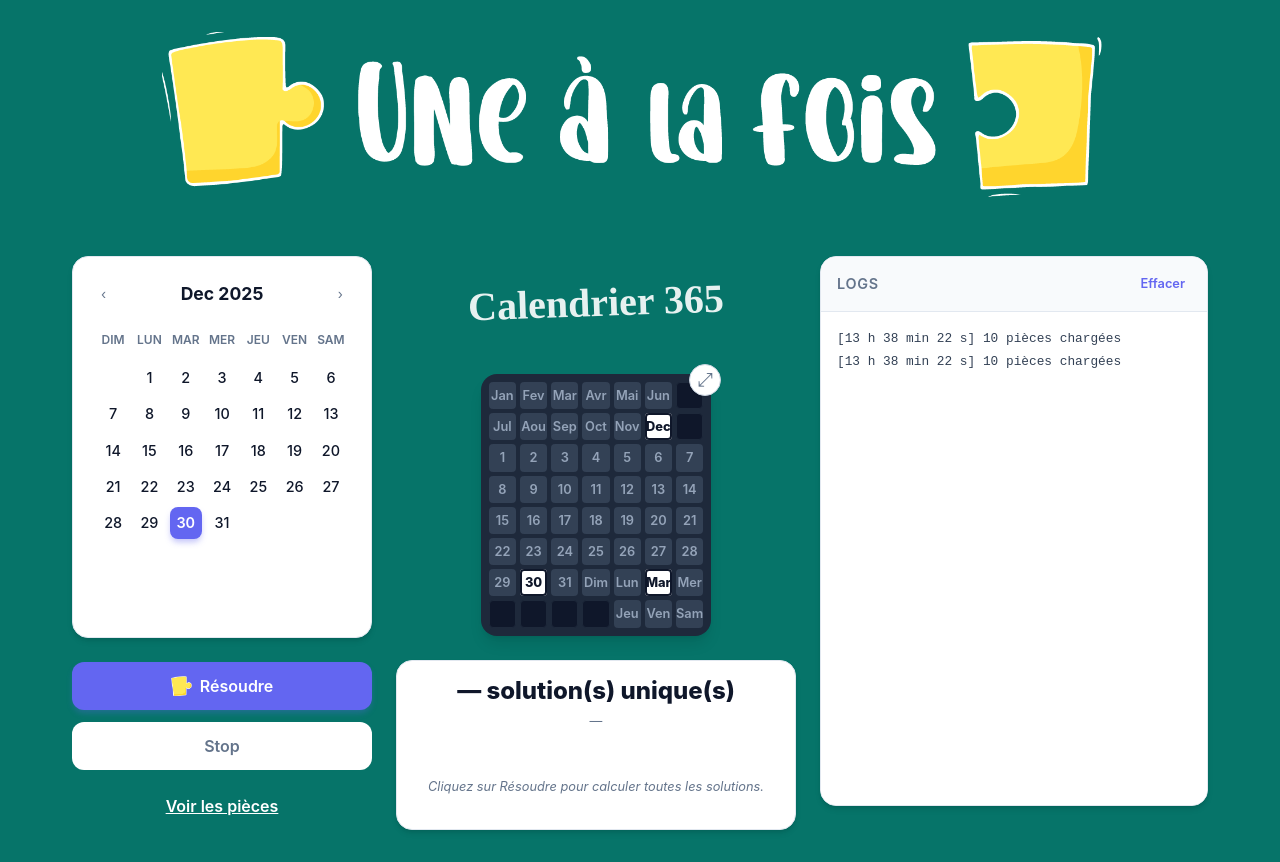
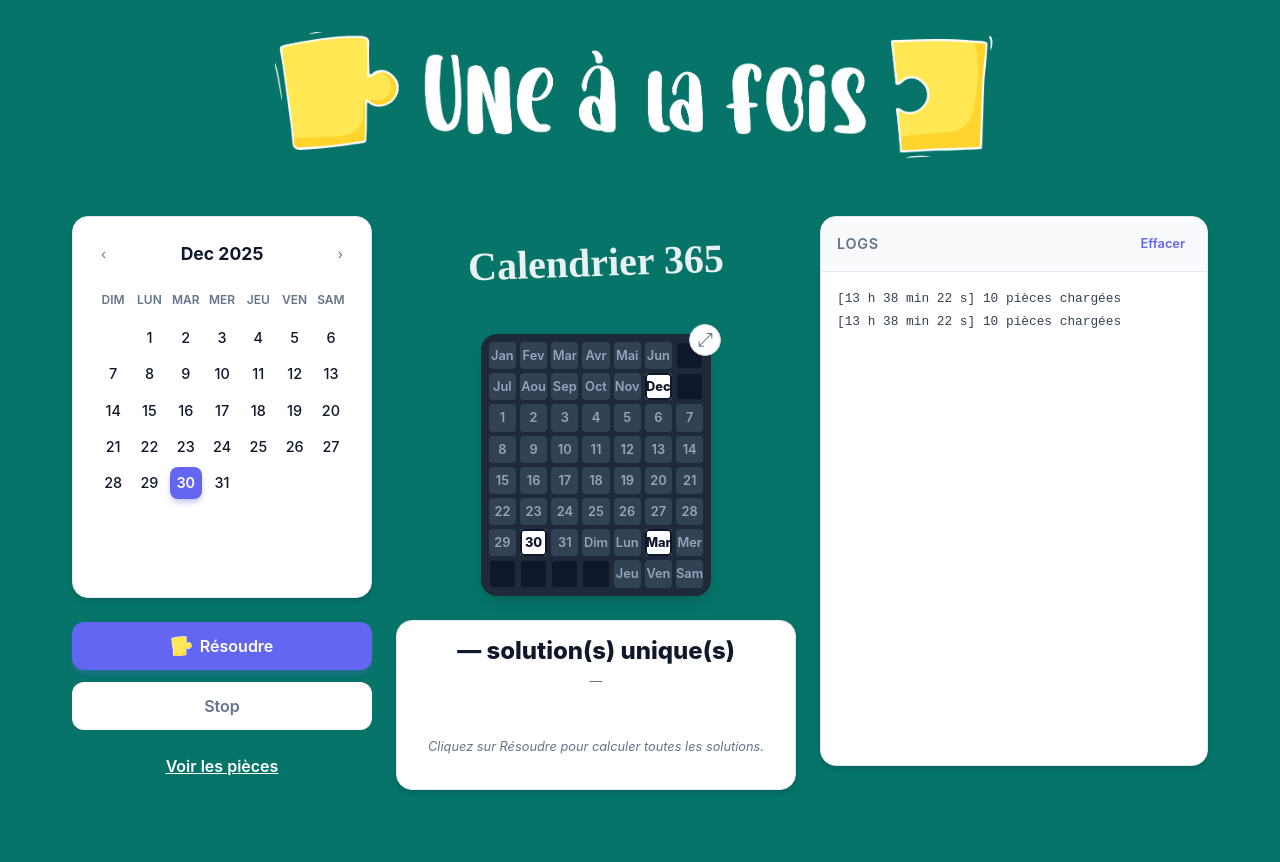
Before and after one commit to jeepee-star/Puzzle-Solver, a React (Vite) app: page / in a window 1280 px wide. After the commit the page ends 822 px from the top, so only its background shows below. Built offline with nearby package versions, Linux system fonts and the light colour scheme.

Commit message:
UI: Reduce logo size by another 25% (to 130px)

```diff
--- a/src/App.css
+++ b/src/App.css
@@ -22,7 +22,7 @@ body {
 .app__logo {
   max-width: 100%;
   height: auto;
-  max-height: 170px;
+  max-height: 130px;
   /* Reasonable max height for logo */
   object-fit: contain;
 }
```
